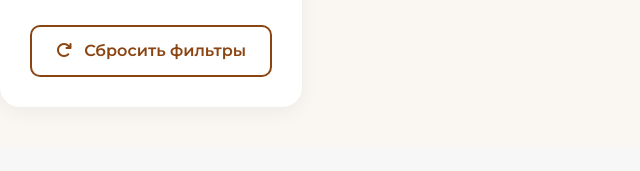
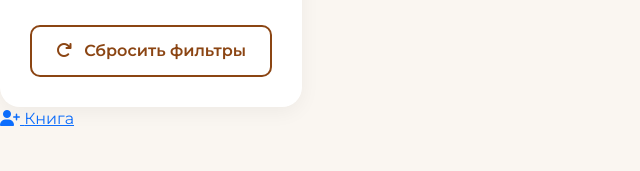
Before and after one commit to thelight21313/Handbook-for-literature---website, a Django app: page /tests/ in a window 1280 px wide. Shown: the part 984-1155 px from the top of the page, without its empty margins (0-640 px from the left). Before the commit the page ends 1095 px from the top, so only its background shows below. Run offline with Django 4.2, Linux system fonts and the light colour scheme; a user stored in the database is signed in; tables that the repository leaves empty hold one stand-in row (values such as "Sample post").

Commit message:
Update writers, works, tests and facts page design

```diff
--- a/Litra/templates/Litra/test.html
+++ b/Litra/templates/Litra/test.html
@@ -521,6 +521,12 @@
                         <!-- загружается через JS -->
                     </div>
                 </div>
+                {% if user.is_staff or user.is_superuser  or is_seller%}
+                <a href="{% url 'create_work' %}" class="admin-add-btn" title="Добавить произведения">
+                    <i class="fas fa-user-plus"></i>
+                    <span>Книга</span>
+                </a>
+                {% endif %}
             </div>
         </div>
 
```
